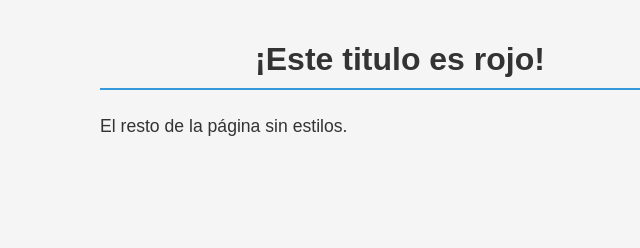
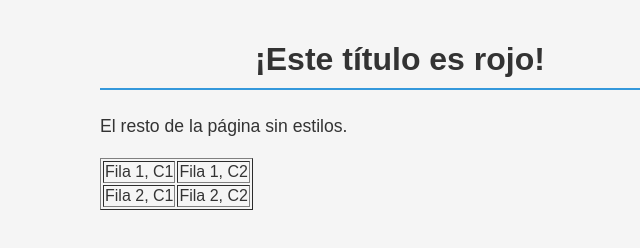
Before and after one commit to alebonita/REPO-TIC-2-752677, a plain HTML site: page index.html in a window 1280 px wide. Shown: the whole page, without its empty margins (240-880 px from the left). Drawn offline with Linux system fonts and the light colour scheme.

Commit message:
Update index.html

```diff
--- a/index.html
+++ b/index.html
@@ -2,11 +2,22 @@
 <html>
 <head>
     <link rel="stylesheet" href="style.css">
-    <title>Pagina con h1 rojo</title>
-    <link rel="stylesheet" href="style.css">
+    <title>Página con h1 rojo y tabla</title>
 </head>
 <body>
-    <h1>¡Este titulo es rojo!</h1>
+    <h1>¡Este título es rojo!</h1>
     <p>El resto de la página sin estilos.</p>
+
+    <!-- Tabla 2x2 -->
+    <table border="1">  <!-- El atributo border="1" añade bordes visibles -->
+        <tr>
+            <td>Fila 1, C1</td>
+            <td>Fila 1, C2</td>
+        </tr>
+        <tr>
+            <td>Fila 2, C1</td>
+            <td>Fila 2, C2</td>
+        </tr>
+    </table>
 </body>
 </html>
```
